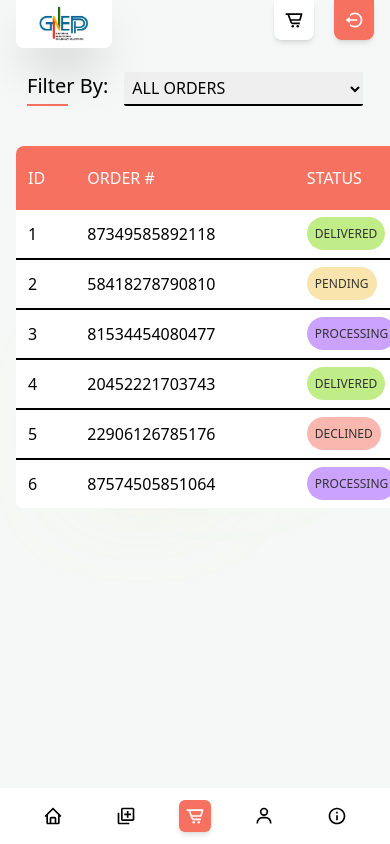
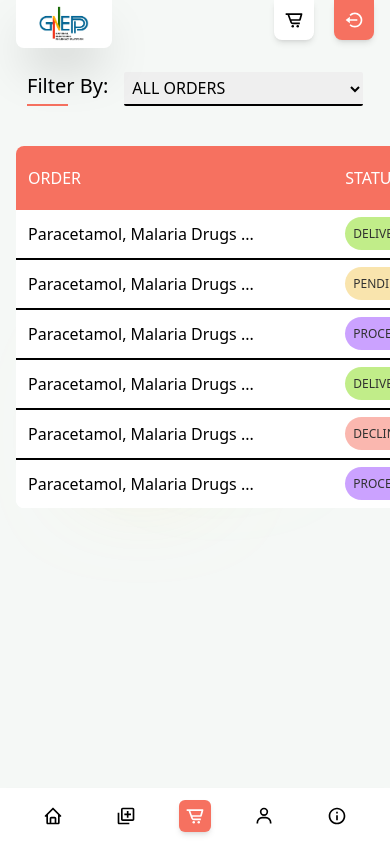
Before and after one commit to omarbagna/neppPortalUI, a React (Create React App) app: page /my-orders in a window 390 px wide. Built offline with nearby package versions, Linux system fonts and the light colour scheme.

Commit message:
table component

```diff
--- a/src/pages/MyOrders/MyOrders.jsx
+++ b/src/pages/MyOrders/MyOrders.jsx
@@ -5,9 +5,13 @@ import { orderFilter, tableData } from '../data';
 export default function MyOrders() {
 	const [choice, setChoice] = useState('');
 
-	const columns = [
-		{ field: 'id', header: 'ID' },
+	const columnsDesktop = [
 		{ field: 'order', header: 'Order #' },
+		{ field: 'status', header: 'Status' },
+		{ field: 'date', header: 'Date' },
+	];
+	const columnsMobile = [
+		{ field: 'exert', header: 'Order' },
 		{ field: 'status', header: 'Status' },
 		{ field: 'date', header: 'Date' },
 	];
@@ -30,8 +34,12 @@ export default function MyOrders() {
 					))}
 				</select>
 			</div>
-
-			<Table data={tableData} columns={columns} filter={choice} />
+			<div className="w-full block lg:hidden">
+				<Table data={tableData} columns={columnsMobile} filter={choice} />
+			</div>
+			<div className="w-full hidden lg:block">
+				<Table data={tableData} columns={columnsDesktop} filter={choice} />
+			</div>
 		</div>
 	);
 }
--- a/src/pages/data.js
+++ b/src/pages/data.js
@@ -122,42 +122,42 @@ export const tableData = [
 	{
 		id: 1,
 		status: 'delivered',
-		exert: 'Paracetamol, Malaria Drugs, Cancer Medication ...',
+		exert: 'Paracetamol, Malaria Drugs ...',
 		date: '07/11/2020',
 		order: '87349585892118',
 	},
 	{
 		id: 2,
 		status: 'pending',
-		exert: 'Paracetamol, Malaria Drugs, Cancer Medication ...',
+		exert: 'Paracetamol, Malaria Drugs ...',
 		date: '07/11/2020',
 		order: '58418278790810',
 	},
 	{
 		id: 3,
 		status: 'processing',
-		exert: 'Paracetamol, Malaria Drugs, Cancer Medication ...',
+		exert: 'Paracetamol, Malaria Drugs ...',
 		date: '07/10/2020',
 		order: '81534454080477',
 	},
 	{
 		id: 4,
 		status: 'delivered',
-		exert: 'Paracetamol, Malaria Drugs, Cancer Medication ...',
+		exert: 'Paracetamol, Malaria Drugs ...',
 		date: '07/09/2020',
 		order: '20452221703743',
 	},
 	{
 		id: 5,
 		status: 'declined',
-		exert: 'Paracetamol, Malaria Drugs, Cancer Medication ...',
+		exert: 'Paracetamol, Malaria Drugs ...',
 		date: '07/07/2020',
 		order: '22906126785176',
 	},
 	{
 		id: 6,
 		status: 'processing',
-		exert: 'Paracetamol, Malaria Drugs, Cancer Medication ...',
+		exert: 'Paracetamol, Malaria Drugs ...',
 		date: '07/07/2020',
 		order: '87574505851064',
 	},
```
